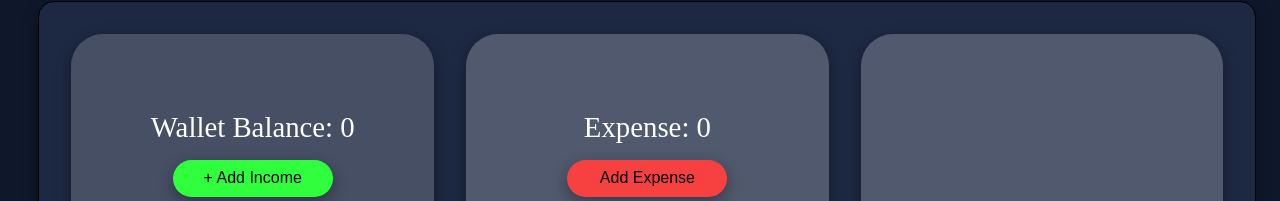
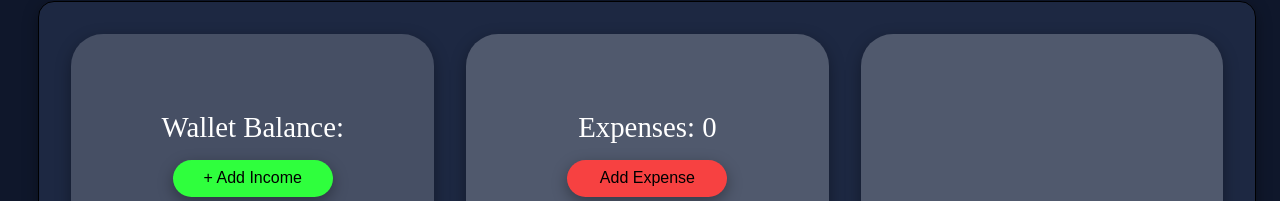
Before and after one commit to ashutosh243/XpenseTracker, a React (Vite) app: page / in a window 1280 px wide. Shown: the part 79-280 px from the top of the page. Built offline with nearby package versions, Linux system fonts and the light colour scheme.

Commit message:
updated 3

```diff
--- a/src/component/Expense.jsx
+++ b/src/component/Expense.jsx
@@ -68,7 +68,7 @@ const Expense = () => {
                     </div>
                 </form>
             </ReactModal>
-            <div>Expense: {Expense}</div>
+            <div>Expenses: {Expense}</div>
             <button type="submit    "  onClick={handlClick}>Add Expense</button>
         </div>
     </>
--- a/src/component/Wallet.jsx
+++ b/src/component/Wallet.jsx
@@ -5,9 +5,19 @@ import ReactModal from 'react-modal';
 
 
 const Wallet = () => {
+
     const [wallet, setWallet] = useState(()=>{
-        const data=localStorage.getItem('wallet');
-        return data===null?Number(0):JSON.parse(data);
+        let data=localStorage.getItem('wallet');
+        console.log(data);
+        if(data==="null")
+        {
+            localStorage.setItem('wallet',JSON.stringify(5000));
+            return 5000;
+        }
+        else
+        {
+            return JSON.parse(data);
+        }
     });
     const [balance,setBalance]=useState(0);
     const [isOpen,setOpen]=useState(false);
@@ -20,22 +30,21 @@ const Wallet = () => {
     }
     const addBalance=()=>{
         setWallet((prev)=>{return (Number(prev)+Number(balance))});
-        localStorage.setItem('wallet',balance);
+        localStorage.setItem('wallet',wallet);
         setBalance(Number(0));
     }
-
     return (<>
     <div className={Style.container} >
         <ReactModal isOpen={isOpen} className={Style.modal} overlayClassName={Style.modalOverlay}>
             <h1>Add Balance</h1>
             <input type="number"  placeholder='Income Amount' onChange={handleChange} value={balance}/>
             <div className={Style.buttonContainer}>
-                <button className={Style.open} onClick={addBalance}>Add</button>
-                <button className={Style.close} onClick={handlClick}>close</button>
+                <button type='submit' className={Style.open} onClick={addBalance}>Add</button>
+                <button type='submit' className={Style.close} onClick={handlClick}>close</button>
             </div>
         </ReactModal>
         <div>Wallet Balance: {wallet}</div>
-        <button type='button' onClick={handlClick}>+ Add Income</button>
+        <button type='submit' onClick={handlClick}>+ Add Income</button>
     </div>
 
     </>)
```
